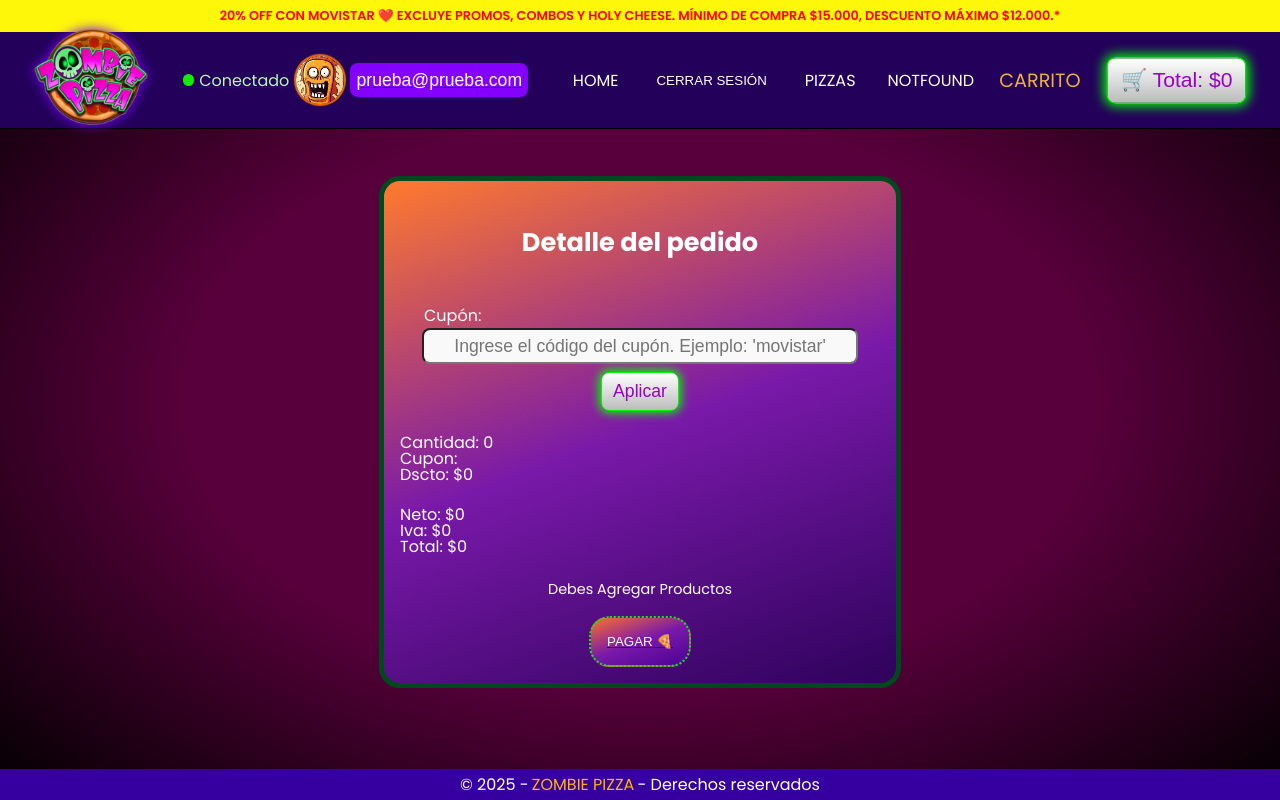
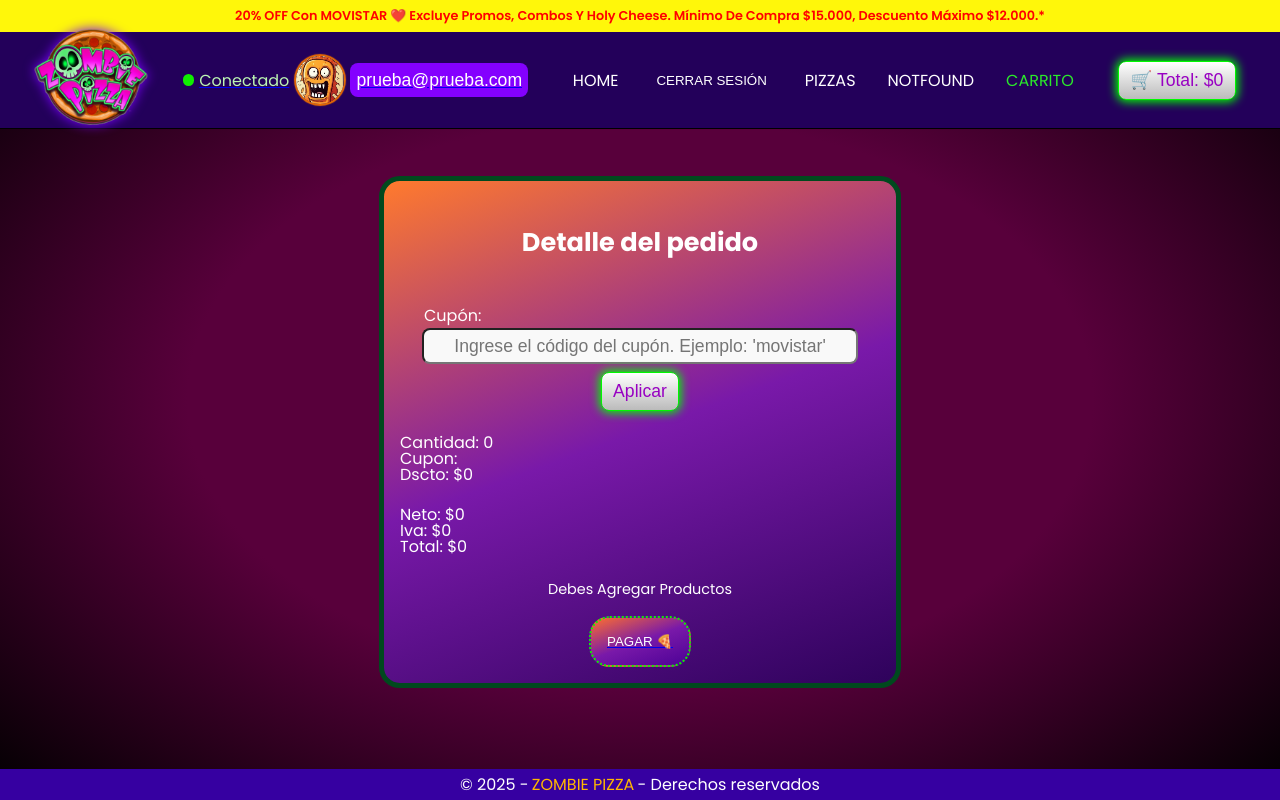
Before and after one commit to pyro-nicolini/react-zombie, a React (Vite) app: page /cart in a window 1280 px wide. Built offline with nearby package versions, Linux system fonts and the light colour scheme.

Commit message:
add style in scrollbar

```diff
--- a/src/index.css
+++ b/src/index.css
@@ -39,6 +39,7 @@ body {
   text-align: center;
   height: 2rem;
   font-size: 0.8rem;
+  text-transform: capitalize;
 }
 
 .nav {
@@ -91,15 +92,38 @@ body {
 }
 .navLink:hover {
   transform: scale(1.1);
-  color: rgb(43, 233, 43);
+  background-color: #ecb23e;
   text-shadow: 2px 1px 3px #000000;
+  transition: all 0.2s ease-in-out;
+  padding: .1rem .4rem;
+  border-radius: .5rem;
 }
 
 .active {
+  color: rgb(43, 233, 43);
   text-decoration: none;
-  transform: scale(1.2);
-  color: #ecb23e;
   text-transform: uppercase;
+  transition: all 0.2s ease-in-out;
+}
+
+::-webkit-scrollbar-track-piece {
+  background-color: rgb(129, 37, 216) !important;
+}
+::-webkit-scrollbar-thumb {
+  background-color:rgba(180, 162, 0, 0.521) !important;
+  border-radius: 10px;
+}
+::-webkit-scrollbar-thumb:hover {
+  background-color:rgb(255, 196, 0) !important;
+}
+::-webkit-scrollbar-button {
+  background-color: rgb(119, 0, 255) !important;
+}
+
+
+::-webkit-scrollbar {
+  width: 12px;
+  -webkit-box-shadow: inset 0 0 6px rgba(0, 0, 0, 0.5);
 }
 
 .total,
```
